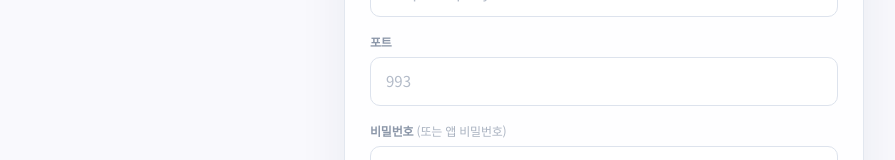
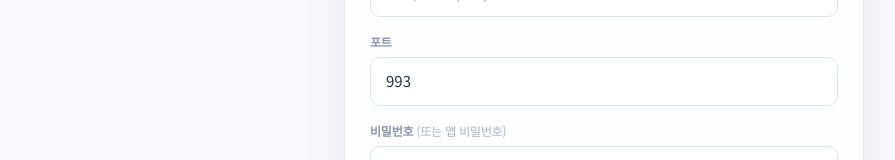
Before and after one commit to IDlyProject/IDly-2.0-Front, a React (Vite) app: page /onboarding/mail/custom in a window 1280 px wide. Shown: the part 475-635 px from the top of the page, without its empty margins (28-923 px from the left). Built offline with nearby package versions, Linux system fonts and the light colour scheme; a web font is replaced by a local one.

Commit message:
fix: O2b 포트 입력 필드 기입력 상태로 수정

```diff
--- a/src/pages/onboarding/Step2CustomPage.tsx
+++ b/src/pages/onboarding/Step2CustomPage.tsx
@@ -13,7 +13,7 @@ function Step2CustomPage() {
 
   const [email, setEmail] = useState(initialEmail)
   const [imapHost, setImapHost] = useState('')
-  const [port, setPort] = useState('')
+  const [port, setPort] = useState('993')
   const [password, setPassword] = useState('')
 
   const handleSubmit = (e: FormEvent<HTMLFormElement>) => {
@@ -65,7 +65,6 @@ function Step2CustomPage() {
           <TextField
             label="포트"
             className="pt-1"
-            placeholder="993"
             inputMode="numeric"
             value={port}
             onChange={(e) => setPort(e.target.value.replace(/\D/g, ''))}
```
